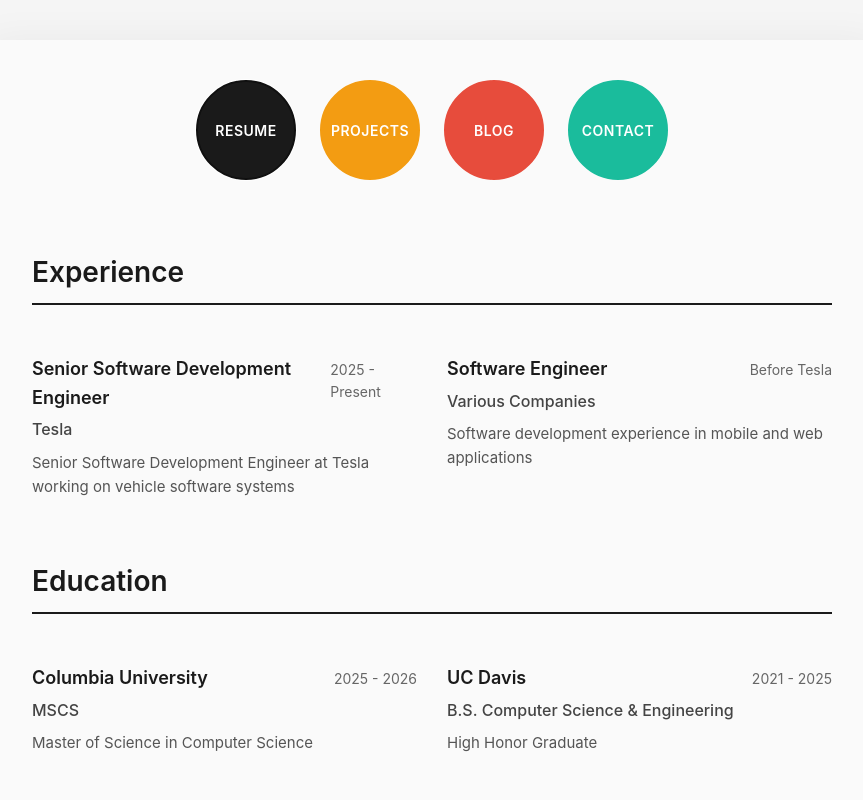
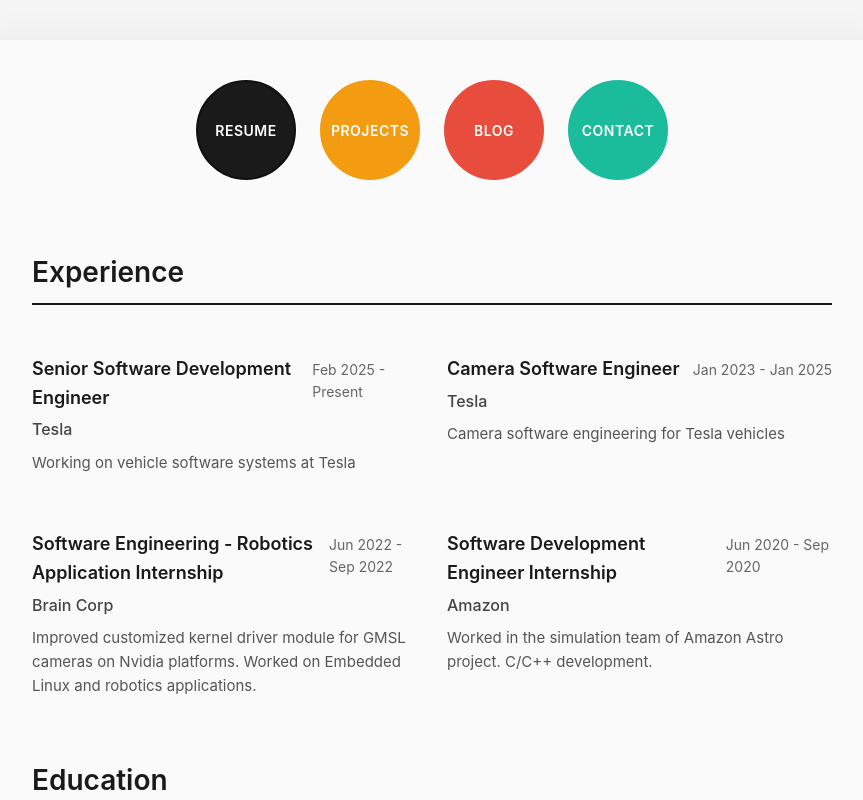
Before and after one commit to ericXin95616/bochao_xin_website, a React (Vite) app: page / in a window 1280 px wide. Both pictures are taken after a click on the button "RESUME". Shown: the top 800 px of the page, without its empty margins (18-881 px from the left). Built offline with nearby package versions, Linux system fonts and the light colour scheme.

Commit message:
Add LinkedIn work experience

```diff
--- a/src/App.tsx
+++ b/src/App.tsx
@@ -28,13 +28,20 @@
   link: string
 }
 
-// LinkedIn Data
+// LinkedIn Data - Updated with real experience
 const projects: Project[] = [
   {
     id: 1,
-    title: 'Tesla Project',
-    description: 'Software development for Tesla vehicles',
-    technologies: ['Python', 'C++', 'Embedded Systems'],
+    title: 'Tesla Camera Software',
+    description: 'Camera software development for Tesla vehicles',
+    technologies: ['Python', 'C++', 'Embedded Systems', 'Computer Vision'],
+    github: 'https://github.com'
+  },
+  {
+    id: 2,
+    title: 'Robotics Application',
+    description: 'Robotics application development',
+    technologies: ['ROS', 'Python', 'Embedded Linux'],
     github: 'https://github.com'
   }
 ]
@@ -44,15 +51,29 @@
     id: 1,
     company: 'Tesla',
     role: 'Senior Software Development Engineer',
-    duration: '2025 - Present',
-    description: 'Senior Software Development Engineer at Tesla working on vehicle software systems'
+    duration: 'Feb 2025 - Present',
+    description: 'Working on vehicle software systems at Tesla'
   },
   {
     id: 2,
-    company: 'Various Companies',
-    role: 'Software Engineer',
-    duration: 'Before Tesla',
-    description: 'Software development experience in mobile and web applications'
+    company: 'Tesla',
+    role: 'Camera Software Engineer',
+    duration: 'Jan 2023 - Jan 2025',
+    description: 'Camera software engineering for Tesla vehicles'
+  },
+  {
+    id: 3,
+    company: 'Brain Corp',
+    role: 'Software Engineering - Robotics Application Internship',
+    duration: 'Jun 2022 - Sep 2022',
+    description: 'Improved customized kernel driver module for GMSL cameras on Nvidia platforms. Worked on Embedded Linux and robotics applications.'
+  },
+  {
+    id: 4,
+    company: 'Amazon',
+    role: 'Software Development Engineer Internship',
+    duration: 'Jun 2020 - Sep 2020',
+    description: 'Worked in the simulation team of Amazon Astro project. C/C++ development.'
   }
 ]
 
@@ -66,9 +87,9 @@
   },
   {
     id: 2,
-    title: 'Computer Vision Projects',
+    title: 'Computer Vision in Automotive',
     date: '2024-12-10',
-    excerpt: 'Exploring computer vision and embedded systems',
+    excerpt: 'Exploring computer vision and embedded systems in autonomous vehicles',
     link: '#'
   }
 ]
@@ -132,7 +153,7 @@
             <div className="resume-section">
               <h2>Skills</h2>
               <div className="skills-grid">
-                {['Mobile Development', 'Software Testing', 'SaaS', 'Web Development', 'iOS', 'Python', 'C++', 'Computer Vision', 'Embedded Systems'].map((skill) => (
+                {['Mobile Development', 'Software Testing', 'SaaS', 'Web Development', 'iOS', 'Python', 'C/C++', 'Computer Vision', 'Embedded Systems', 'ROS', 'Embedded Linux'].map((skill) => (
                   <span key={skill} className="skill-item">{skill}</span>
                 ))}
               </div>
```
